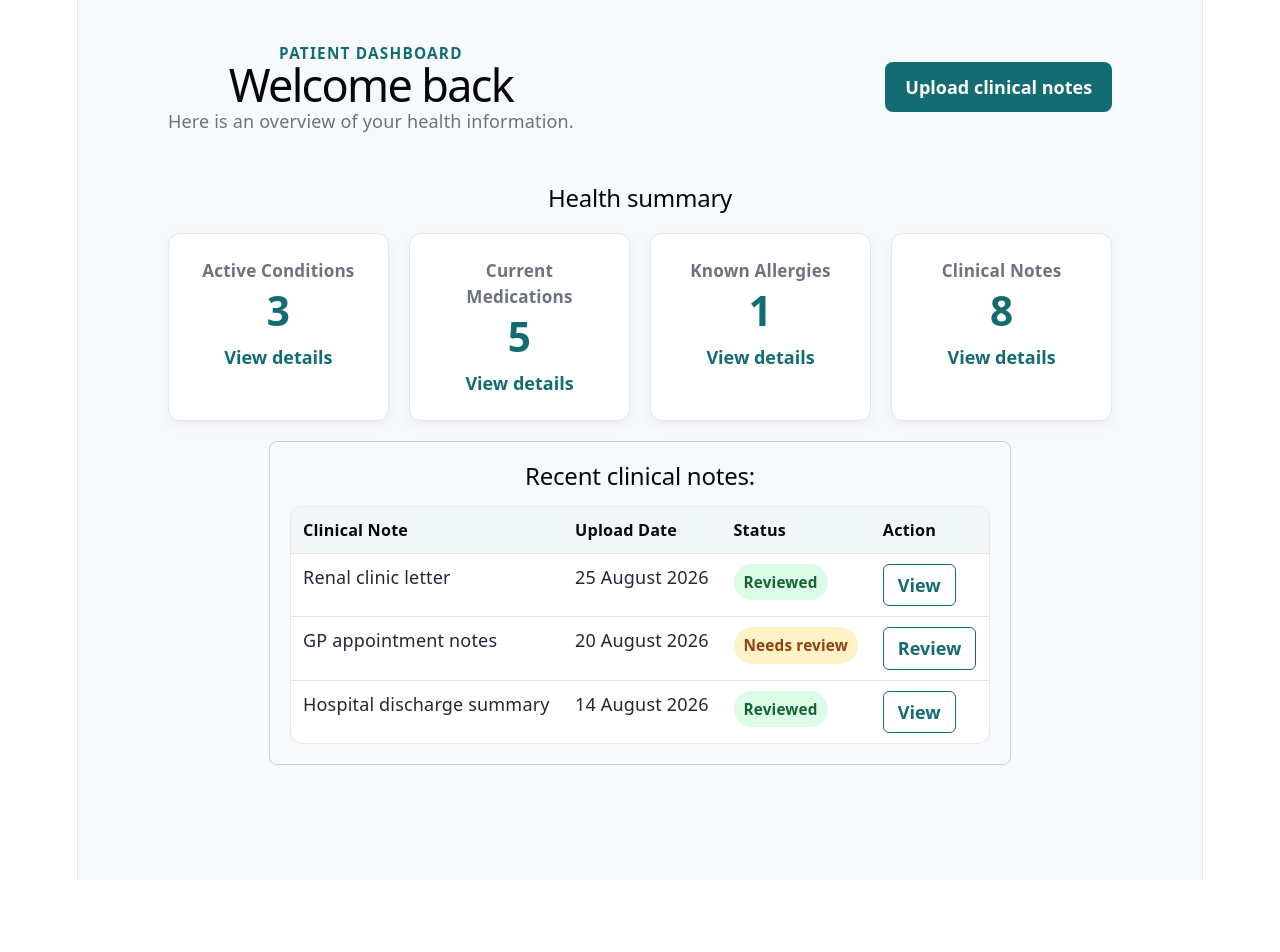
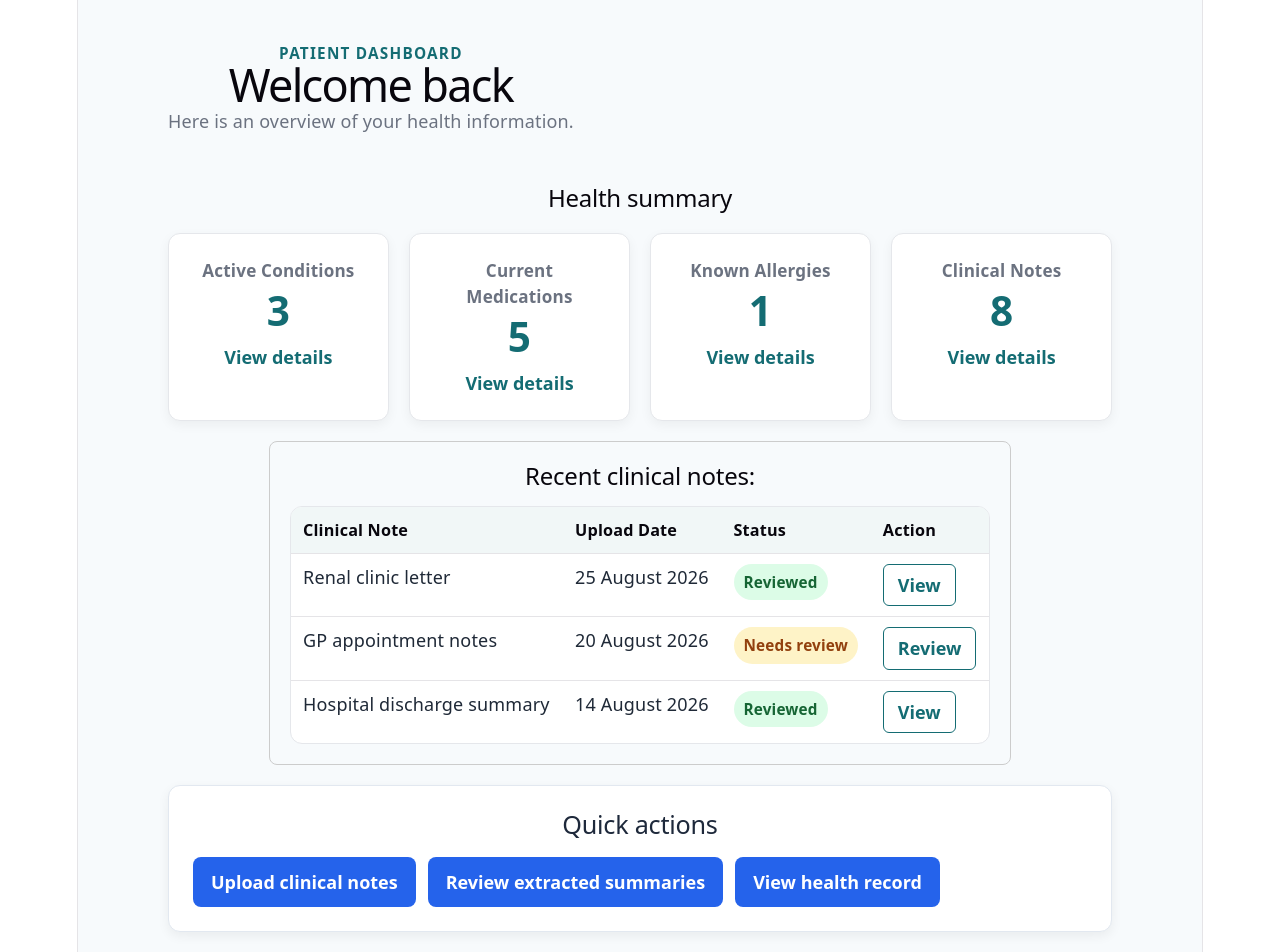
Before and after one commit to michh18/personal-health-passport, a React app in the folder frontend/: page /dashboard in a window 1280 px wide. Shown: the top 952 px of the page. Before the commit the page ends 880 px from the top, so only its background shows below. Built offline with nearby package versions, Linux system fonts and the light colour scheme; the HTML template or start-up script is replaced by a standard one.

Commit message:
Feat: implement quick action buttons

```diff
--- a/frontend/src/pages/DashboardPage.css
+++ b/frontend/src/pages/DashboardPage.css
@@ -111,6 +111,14 @@
     .summary-grid {
         grid-template-columns: 1fr;
     }
+
+    .quick-actions-buttons {
+        flex-direction: column;
+    }
+
+    .quick-action-button {
+        width: 100%;
+    }
 }
 
 .recent-notes-section {
@@ -129,8 +137,7 @@ table {
     border-collapse: collapse;
 }
 
-th,
-td {
+th, td {
     padding: 18px 20px;
     text-align: left;
     border-bottom: 1px solid #e5e7eb;
@@ -183,3 +190,54 @@ tbody tr:hover {
     background-color: #146c73;
     color: white;
 }
+
+.quick-actions {
+    padding: 24px;
+    background-color: #ffffff;
+    border: 1px solid #e2e8f0;
+    border-radius: 12px;
+    box-shadow: 0 4px 12px rgba(0, 0, 0, 0.06);
+}
+
+.quick-actions h2 {
+    margin: 0 0 18px;
+    color: #1e293b;
+    font-size: 1.4rem;
+}
+
+.quick-actions-buttons {
+    display: flex;
+    flex-wrap: wrap;
+    gap: 12px;
+}
+
+.quick-action-button {
+    padding: 12px 18px;
+    color: #ffffff;
+    font: inherit;
+    font-weight: 600;
+    background-color: #2563eb;
+    border: none;
+    border-radius: 8px;
+    cursor: pointer;
+    transition:
+        background-color 0.2s ease,
+        transform 0.2s ease,
+        box-shadow 0.2s ease;
+}
+
+.quick-action-button:hover {
+    background-color: #1d4ed8;
+    box-shadow: 0 4px 10px rgba(37, 99, 235, 0.25);
+    transform: translateY(-2px);
+}
+
+.quick-action-button:focus-visible {
+    outline: 3px solid rgba(37, 99, 235, 0.35);
+    outline-offset: 3px;
+}
+
+.quick-action-button:active {
+    box-shadow: none;
+    transform: translateY(0);
+}
--- a/frontend/src/pages/DashboardPage.jsx
+++ b/frontend/src/pages/DashboardPage.jsx
@@ -54,10 +54,6 @@ function DashboardPage() {
                     <h1>Welcome back</h1>
                     <p>Here is an overview of your health information.</p>
                 </div>
-
-                <button className="upload-notes-button">
-                    Upload clinical notes
-                </button>
             </section>
 
             <section className="summary-section">
@@ -116,6 +112,21 @@ function DashboardPage() {
                     </table>
                 </div>
             </section>
+
+            <section className="quick-actions">
+                <h2>Quick actions</h2>
+                <div className="quick-actions-buttons">
+                    <button type="button" className="quick-action-button">
+                        Upload clinical notes
+                    </button>
+                    <button type="button" className="quick-action-button">
+                        Review extracted summaries
+                    </button>
+                    <button type="button" className="quick-action-button">
+                        View health record
+                    </button>
+                </div>
+            </section>
         </main>
     );
 }
```
Lines whose indentation alone changed are shown as unchanged.
